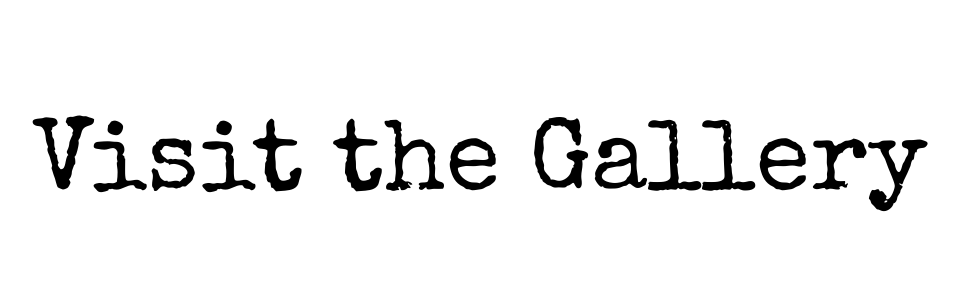
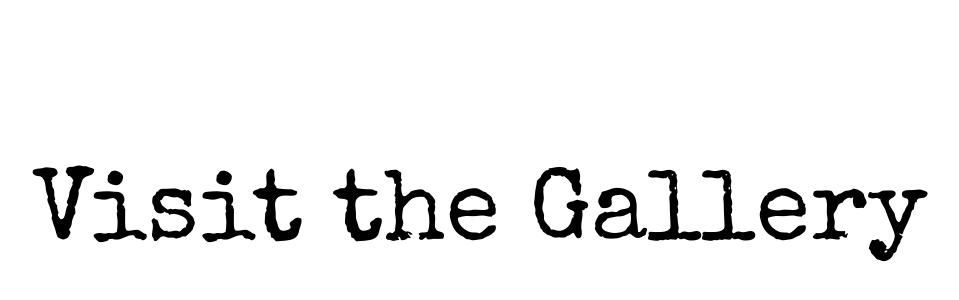
Before and after one commit to simonPhillips01/grid-gallery, a React (Create React App) app: page / in a window 1280 px wide. Shown: the part 182-482 px from the top of the page, without its empty margins (160-1119 px from the left). Built offline with nearby package versions, Linux system fonts and the light colour scheme; what react-animations would draw is missing.

Commit message:
Changed animation

```diff
--- a/src/App.js
+++ b/src/App.js
@@ -1,7 +1,6 @@
 import React, { Component } from "react";
 import { BrowserRouter as Router, Switch, Route, Link } from "react-router-dom";
 import styled, {keyframes, css} from 'styled-components';
-import UserGrid from './Profile/UserGrid';
 import {Modal} from './Modal/Modal';
 import Posts from './Posts';
 import {Gallery} from './Gallery/Gallery';
@@ -83,7 +82,8 @@ export const StyledLink = styled(Link)`
   display: grid;
   justify-content: center;
   align-content: center;
-  height: 700px;
+
+  min-height: 100vh;
   text-decoration: none;
   &:focus, &:hover, &:visited, &:link, &:active {
     text-decoration: none;
--- a/src/Gallery/Gallery.js
+++ b/src/Gallery/Gallery.js
@@ -38,7 +38,7 @@ const TabLink = styled(Link)`
 `
 
 const ImageLink = styled(Link)`
-    background: no-repeat center/150% url(/img/${({index}) => index}.jpeg);
+    background: no-repeat center/150% url(/img/${({index}) => index}.jpg);
     :hover {
         opacity: 0.7;
     }
@@ -61,7 +61,7 @@ export function Gallery(match, location) {
             <TabLink selected={!cascade} to={`${match.url}`}>
                 square
             </TabLink>
-            <TabLink selected={cascade} to={{pathname: `${match.url}`, search: "?type=cascade"}}>
+            <TabLink selected={cascade} to={{pathname: `${match.url}`, search:"?type=cascade"}}>
                 cascade
             </TabLink>
         </LinkGrid>
--- a/src/Profile/UserGrid.js
+++ b/src/Profile/UserGrid.js
@@ -56,7 +56,7 @@ export default function() {
         <Name>Grid Gallery</Name>
         <Label><strong> 400 </strong> Followers </Label>
         <Description>
-        Pickled flexitarian quinoa messenger bag, waistcoat you probably haven't heard of them chartreuse man bun meggings. Tofu umami woke, ramps blog +1 tote bag vaporware quinoa polaroid brooklyn sriracha meditation street art. Etsy shoreditch meh cliche gentrify. Art party meditation heirloom, readymade kale chips cliche 3 wolf moon poke flexitarian kinfolk.
+        In the future, indoor plant growth is predicted both in Eastern and Western Europe. Urbanisation, growing interest in sustainability, ethical living and sustainability, the increasing popularity of internet retailing and discounters, as well as the ageing population are set to re-shape the European gardening market.
         </Description>
         </UserGridStyled>
 }
```
